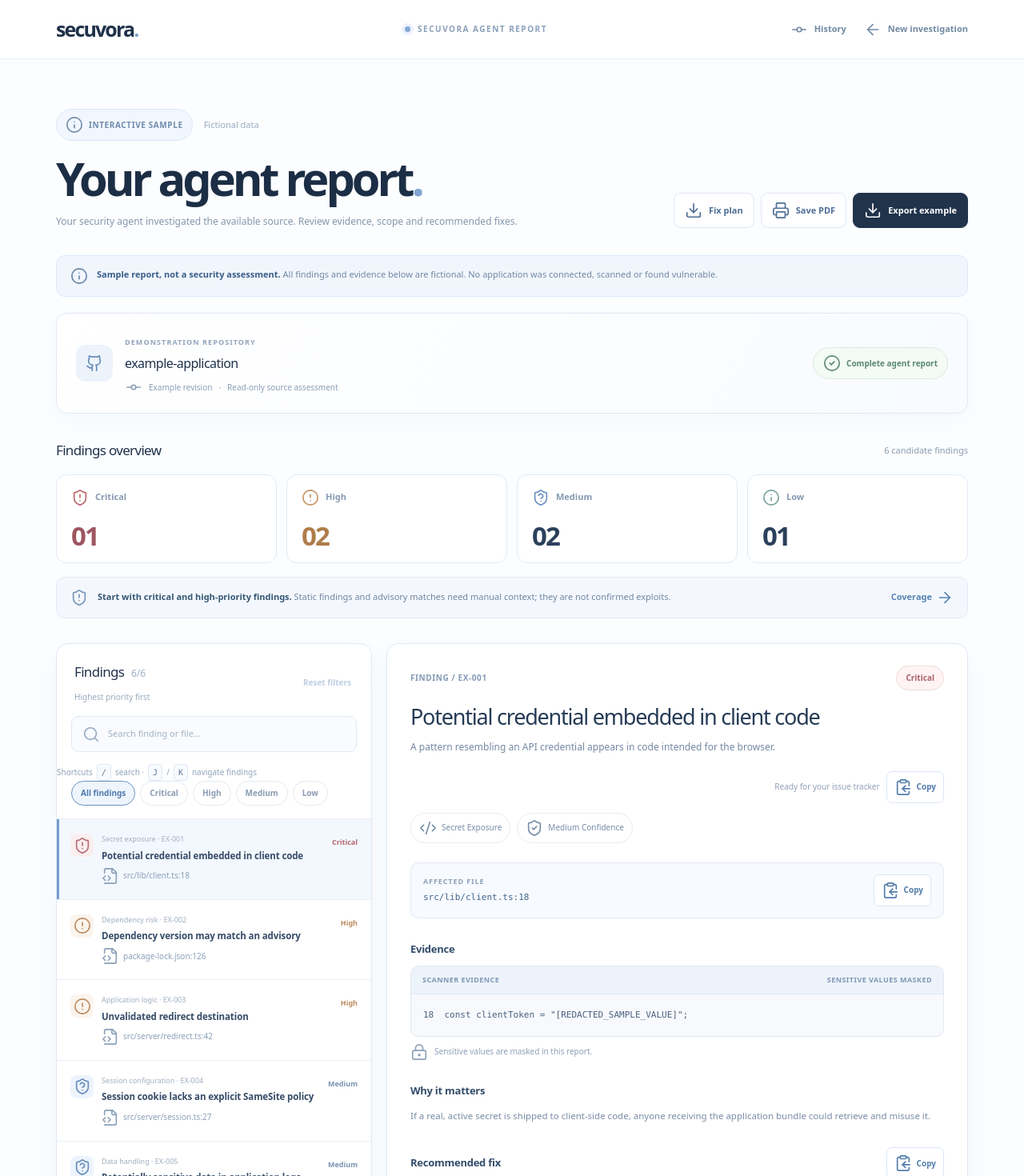
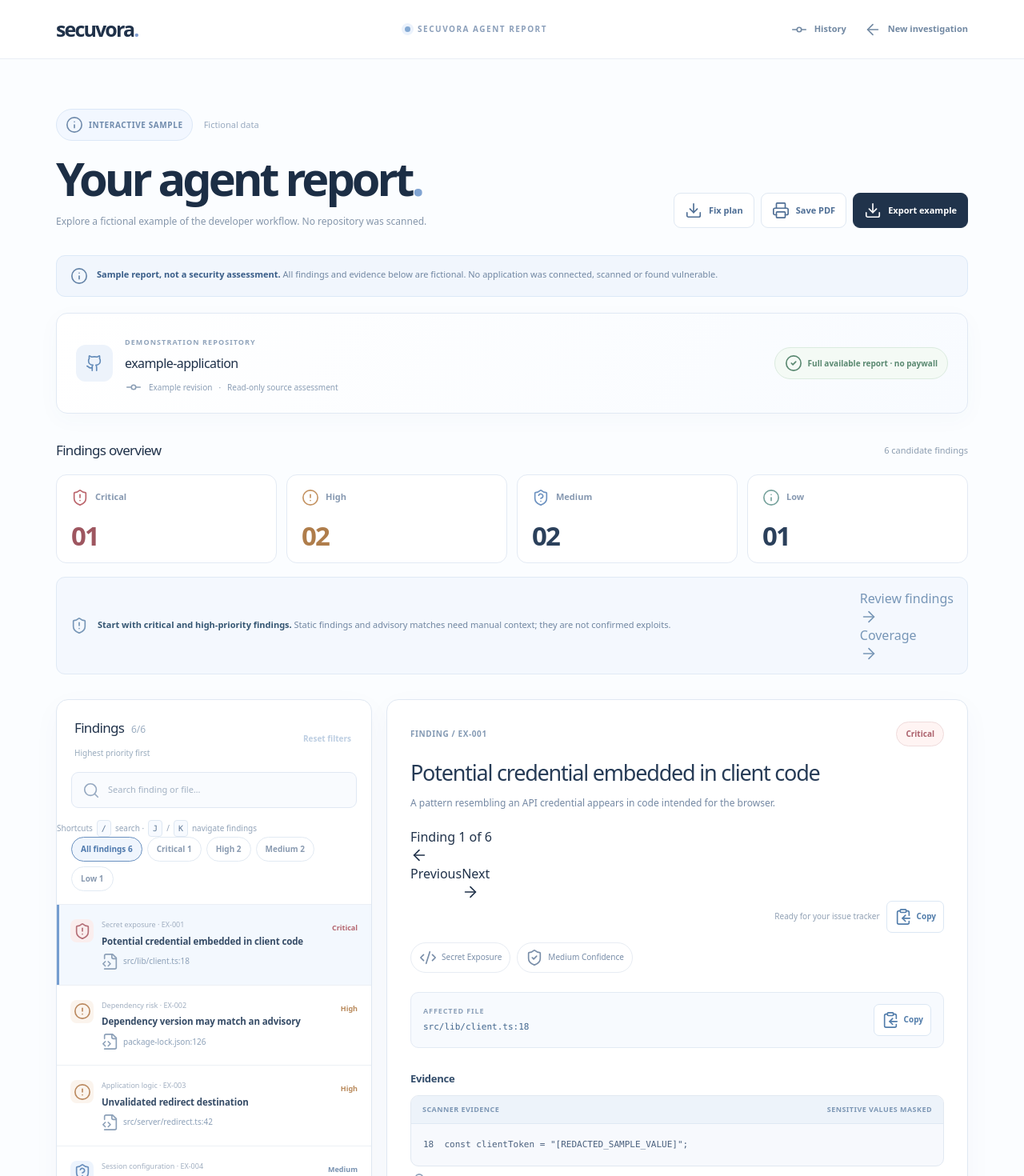
Before and after one commit to helloskyorigin/Safe-sure, a Next.js app: page /assess/results in a window 1280 px wide. Shown: the top 1470 px of the page at 80% size. Built offline with nearby package versions, Linux system fonts and the light colour scheme.

Commit message:
ux: developer finding navigation, severity counts and evidence-first report actions

```diff
--- a/components/ResultsExperience.tsx
+++ b/components/ResultsExperience.tsx
@@ -125,6 +125,7 @@ export default function ResultsExperience() {
         .some(text => text.toLowerCase().includes(query))));
   }, [ordered, filter, search]);
   const active = found.find(f => f.id === selectedId) || found[0] || null;
+  const activeIndex = active ? found.findIndex(f => f.id === active.id) : -1;
 
   // Familiar developer shortcuts. Never intercept typing or modified keystrokes.
   useEffect(() => {
@@ -226,7 +227,7 @@ export default function ResultsExperience() {
               <span className="result-date">{isSample ? "Fictional data" : readableDate(report.finishedAt)}</span>
             </div>
             <h1>Your agent report<span>.</span></h1>
-            <p>Your security agent investigated the available source. Review evidence, scope and recommended fixes.</p>
+            <p>{isSample ? "Explore a fictional example of the developer workflow. No repository was scanned." : "A bounded source review. Inspect candidate findings, exact file locations, coverage and suggested fixes."}</p>
           </div>
           <div className="result-toolbar">
             <button type="button" onClick={() => saveExport("plan")} className="result-action-secondary">
@@ -262,7 +263,7 @@ export default function ResultsExperience() {
               <span>{report.scanMetrics.rulesExecuted} source rules</span>
             </p>}
           </div>
-          <span className="result-included"><CheckCircle2 size={15}/> Complete agent report</span>
+          <span className="result-included"><CheckCircle2 size={15}/> Full available report · no paywall</span>
         </section>
 
         <section className="result-overview" aria-labelledby="result-overview-title">
@@ -286,7 +287,7 @@ export default function ResultsExperience() {
               {" "}{report.findings.length === 0
                 ? "Zero findings does not prove the repository is secure."
                 : "Static findings and advisory matches need manual context; they are not confirmed exploits."}</p>
-            <a href="#coverage">Coverage <ArrowRight size={14}/></a>
+            <div className="result-overview-actions"><a href="#findings">Review findings <ArrowRight size={14}/></a><a href="#coverage">Coverage <ArrowRight size={14}/></a></div>
           </div>
         </section>
 
@@ -308,7 +309,7 @@ export default function ResultsExperience() {
             <p className="result-keyboard-hint">Shortcuts <kbd>/</kbd> search · <kbd>J</kbd>/<kbd>K</kbd> navigate findings</p>
             <div className="result-filter-pills" aria-label="Severity filters">
               {levels.map(level => <button type="button" key={level} aria-pressed={filter === level}
-                onClick={() => setFilter(level)} className={filter === level ? "active" : ""}>{labels[level]}</button>)}
+                onClick={() => setFilter(level)} className={filter === level ? "active" : ""}>{labels[level]} <span aria-hidden="true" className="result-filter-count">{level === "all" ? report.findings.length : counts![level]}</span></button>)}
             </div>
             <div className="result-finding-list">
               {found.length === 0 ? <div className="result-no-findings">
@@ -342,6 +343,15 @@ export default function ResultsExperience() {
                   <span className={"result-detail-level " + active.severity}>{labels[active.severity]}</span></div>
                 <h2>{active.title}</h2>
                 <p>{active.overview}</p>
+                <nav className="result-finding-nav" aria-label="Move between filtered findings">
+                  <span>Finding {activeIndex + 1} of {found.length}</span>
+                  <div>
+                    <button type="button" onClick={() => selectFinding(found[activeIndex - 1])}
+                      disabled={activeIndex <= 0} aria-label="Previous finding"><ArrowLeft size={14}/> Previous</button>
+                    <button type="button" onClick={() => selectFinding(found[activeIndex + 1])}
+                      disabled={activeIndex >= found.length - 1} aria-label="Next finding">Next <ArrowRight size={14}/></button>
+                  </div>
+                </nav>
                 <div className="result-detail-ticket">
                   <small>Ready for your issue tracker</small>
                   <CopyButton label="Copy issue-ready finding" value={[
@@ -458,7 +468,7 @@ export default function ResultsExperience() {
         </section>
 
         <div className="result-bottom">
-          <p><ShieldCheck size={15}/> Full findings, evidence and fixes included. No paywall.</p>
+          <p><ShieldCheck size={15}/> All available findings and fix guidance included. Detection does not certify security.</p>
           <Link href="/assess">Scan another repository <ArrowRight size={16}/></Link>
         </div>
 
```
